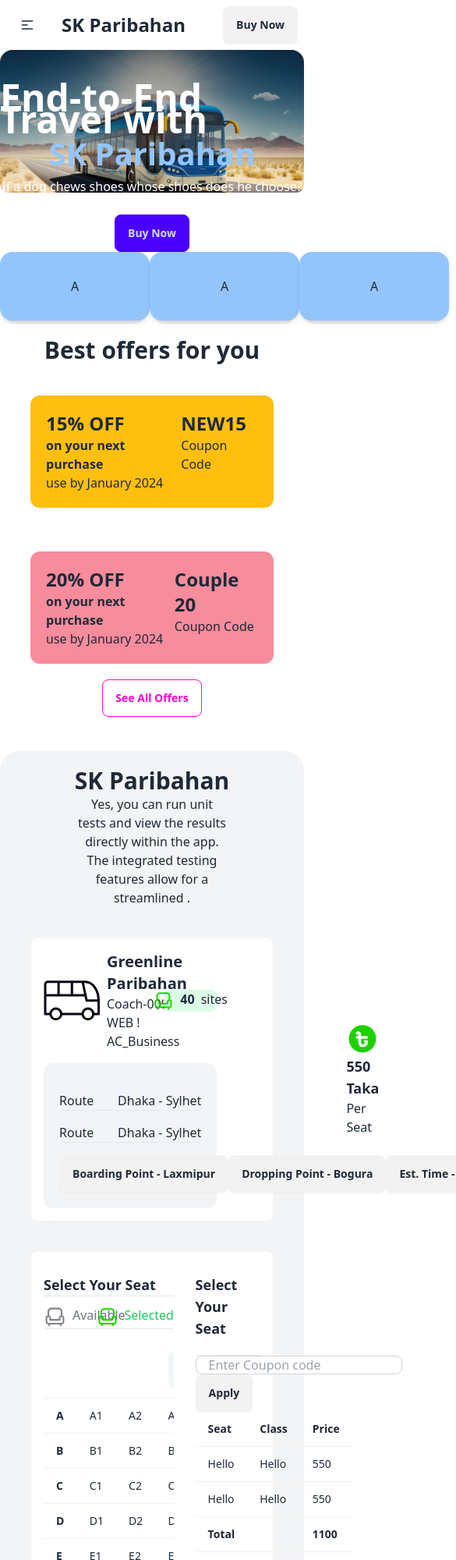
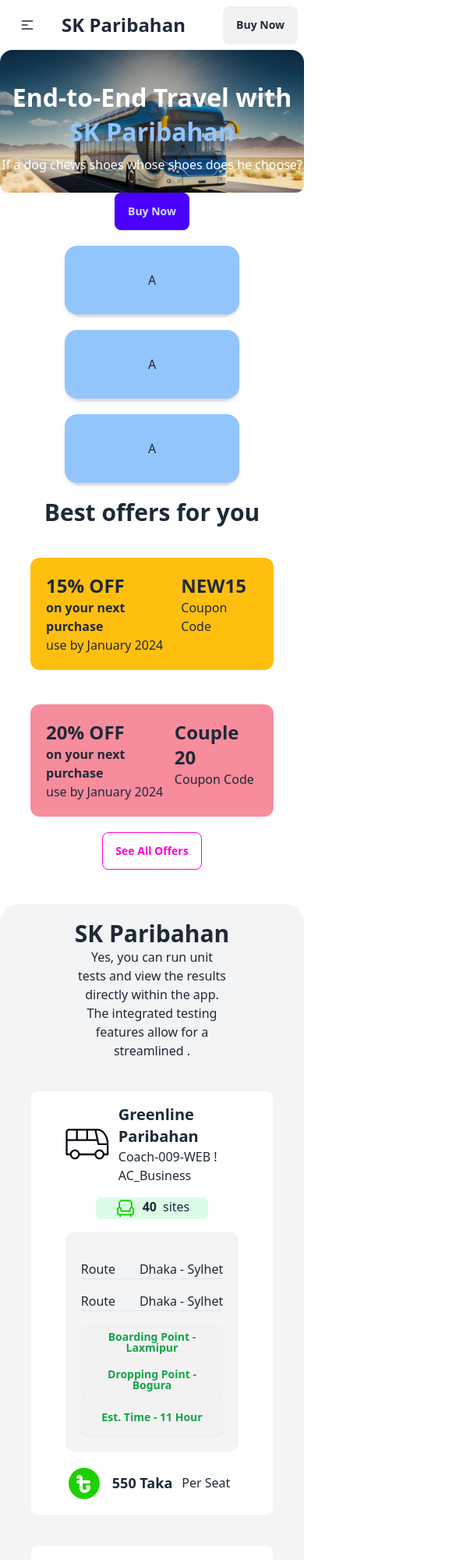
Before and after one commit to Sharafat78670/sk-paribahan, a plain HTML site: page index.html in a window 390 px wide. Shown: the top 2000 px of the page at 78% size, 585 px wide, since content can reach past the window. Drawn offline with nearby package versions, Linux system fonts and the light colour scheme.

Commit message:
Edit Mobile responsive

```diff
--- a/index.html
+++ b/index.html
@@ -52,7 +52,8 @@
           </ul>
         </div>
         <div class="navbar-end">
-          <a class="btn">Buy Now</a>
+          <a class="btn" href="#buy-now">Buy Now</a>
+
         </div>
       </div>
     </nav>
@@ -61,35 +62,35 @@
     <div class="card w-full ">
       <figure><img src="img/Rectangle 3.png" /></figure>
       <div class="mt-[-35%] lg:mt-[-25%] text-white ">
-        <h2 class="card-title justify-center text-[3rem] font-extrabold">End-to-End Travel with </h2>
-        <h2 class="card-title justify-center text-[2.5rem] mt-4 font-extrabold text-blue-300">SK Paribahan </h2>
+        <h2 class="card-title justify-center text-[2rem] lg:text-[3rem] font-extrabold">End-to-End Travel with </h2>
+        <h2 class="card-title justify-center text-[2rem] lg:text-[2.5rem] mt-4 font-extrabold text-blue-300">SK Paribahan </h2>
         <p class="card-actions justify-center mt-4">If a dog chews shoes whose shoes does he choose?</p>
         <div class="card-actions justify-center mt-6">
           <button class="btn btn-primary">Buy Now</button>
         </div>
       </div>
-      <div class="flex justify-evenly items-center lg:mt-16 ">
+      <div class="flex justify-evenly flex-col lg:flex-row items-center lg:mt-16 gap-5 mt-5">
         <div class="stack">
-          <div class="text-center shadow-md w-48 card bg-blue-300">
+          <div class="text-center shadow-md w-56 lg:w-48 card bg-blue-300">
             <div class="card-body">A</div>
           </div>
-          <div class="text-center shadow w-48 card bg-base-200">
+          <div class="text-center shadow w-56 lg:w-48 card bg-base-200">
             <div class="card-body">B</div>
           </div>
         </div>
         <div class="stack">
-          <div class="text-center shadow-md w-48 card bg-blue-300">
+          <div class="text-center shadow-md w-56 lg:w-48 card bg-blue-300">
             <div class="card-body">A</div>
           </div>
-          <div class="text-center shadow w-48 card bg-base-200">
+          <div class="text-center shadow w-56 lg:w-48 card bg-base-200">
             <div class="card-body">B</div>
           </div>
         </div>
         <div class="stack">
-          <div class="text-center shadow-md w-48 card bg-blue-300">
+          <div class="text-center shadow-md w-56 lg:w-48 card bg-blue-300">
             <div class="card-body">A</div>
           </div>
-          <div class="text-center shadow w-48 card bg-base-200">
+          <div class="text-center shadow w-56 lg:w-48 card bg-base-200">
             <div class="card-body">B</div>
           </div>
         </div>
@@ -102,7 +103,7 @@
     <section>
       <div class="flex flex-col ">
         <h2 class="text-3xl font-extrabold text-center mt-5 ">Best offers for you</h2>
-        <div class="flex justify-center gap-4 items-center flex-col lg:flex-row">
+        <div class="flex justify-center gap-1 lg:gap-4 items-center flex-col lg:flex-row">
           <div class="bg-[#FFBF0F] rounded-xl flex justify-around w-[80%] lg:w-[40%] p-5 mt-10">
             <div>
               <h2 class="text-2xl font-bold">15% OFF</h2>
@@ -131,22 +132,22 @@
         </div>
       </div>
     </section>
-    <section>
-      <div class="bg-gray-100 rounded-t-3xl mt-6">
+    <section id="buy-now">
+      <div class="bg-gray-100 rounded-t-3xl mt-6 pb-10">
         <h2 class="text-center text-3xl font-extrabold pt-5">SK Paribahan</h2>
         <p class="text-center w-[50%] ml-auto mr-auto">Yes, you can run unit tests and view the results directly within the app. The integrated testing features allow for a streamlined .</p>
 
-        <div class="bg-white rounded-lg m-10 p-4 flex justify-between items-center gap-4">
+        <div class="bg-white rounded-lg m-10 p-4 flex flex-col lg:flex-row justify-between items-center gap-4">
           <div class="w-[80%]">
-            <div class="flex justify-between items-center">
-              <div class="flex justify-start gap-2">
-                <img src="img/bus-logo.svg" alt="">
+            <div class="flex justify-between flex-col lg:flex-row items-center gap-4 ">
+              <div class="flex justify-between lg:justify-start gap-3">
+                <img class="w-14 lg:w-20" src="img/bus-logo.svg" alt="">
                 <div>
                   <h2 class="text-xl font-bold">Greenline Paribahan</h2>
                   <p>Coach-009-WEB ! AC_Business</p>
                 </div>
               </div>
-              <div class="flex justify-center gap-2 bg-green-100 rounded-lg w-24 h-7 ">
+              <div class="flex justify-center gap-2 bg-green-100 rounded-lg w-36 h-7 ">
                 <img src="img/seat-green.svg" alt="">
                 <p class="font-bold">40</p>
                 <p>sites</p>
@@ -163,22 +164,22 @@
                 <p>Dhaka - Sylhet</p>
               </div>
               <hr>
-              <div class="flex justify-evenly mt-4">
-                <button class="btn">Boarding Point - Laxmipur</button>
-                <button class="btn">Dropping Point - Bogura</button>
-                <button class="btn">Est. Time - 11 Hour</button>
+              <div class="flex justify-evenly mt-4 flex-col lg:flex-row ">
+                <button class="btn font-bold text-green-600">Boarding Point - Laxmipur</button>
+                <button class="btn font-bold text-green-600">Dropping Point - Bogura</button>
+                <button class="btn font-bold text-green-600">Est. Time - 11 Hour</button>
               </div>
             </div>
           </div>
-          <div class="w-[20%] ml-[150px] ">
+          <div class="w-[80%] lg:w-[20%] flex flex-row lg:flex-col items-center gap-3  lg:ml-[80px] ">
             <img src="img/taka.svg" alt="">
             <h2 class="text-lg font-bold">550 Taka</h2>
             <p>Per Seat</p>
           </div>
         </div>
         <!-- Set section -->
-        <div class="bg-white rounded-lg m-10 p-4 flex justify-between  gap-4 ">
-          <div class="w-[60%]">
+        <div class="bg-white rounded-lg m-10  p-4 flex justify-between  gap-4  flex-col lg:flex-row">
+          <div class="w-[90%] lg:w-[60%]">
             <h2 class="text-lg font-bold mt-3">Select Your Seat</h2>
             <hr>
             <div class="flex justify-between mt-3">
@@ -193,77 +194,38 @@
             </div>
             <hr>
 
-            <div class="flex justify-center gap-5">
-              <div class="overflow-x-auto  text-center">
-                <table class="table">
-                  <tbody>
-                    <!-- row 1 -->
-                    <tr>
-                      <th></th>
-                      <td></td>
-                      <td></td>
-                      <td>
-                        <div class="w-20 px-6 py-2 rounded-lg bg-slate-100 mt-4">
-                          <img src="img/tabler-icon-steering-wheel.svg" alt="">
-                        </div>
-                      </td>
-                    </tr>
-                    <tr>
-                      <th>A</th>
-                      <td>A1</td>
-                      <td>A2</td>
-                      <td>A3</td>
-                    </tr>
-                    <!-- row 2 -->
-                    <tr>
-                      <th>B</th>
-                      <td>B1</td>
-                      <td>B2</td>
-                      <td>B3</td>
-                    </tr>
-                    <!-- row 3 -->
-                    <tr>
-                      <th>C</th>
-                      <td>C1</td>
-                      <td>C2</td>
-                      <td>C3</td>
-                    </tr>
-                    <tr>
-                      <th>D</th>
-                      <td>D1</td>
-                      <td>D2</td>
-                      <td>D3</td>
-                    </tr>
-                    <tr>
-                      <th>E</th>
-                      <td>E1</td>
-                      <td>E2</td>
-                      <td>E3</td>
-                    </tr>
-                    <tr>
-                      <th>F</th>
-                      <td>F1</td>
-                      <td>F2</td>
-                      <td>F3</td>
-                    </tr>
-                    <tr>
-                      <th>G</th>
-                      <td>G1</td>
-                      <td>G2</td>
-                      <td>G3</td>
-                    </tr>
-                    <tr>
-                      <th>H</th>
-                      <td>H1</td>
-                      <td>H2</td>
-                      <td>H3</td>
-                    </tr>
-                  </tbody>
-                </table>
+            <div class="">
+              <div class="grid grid-cols-4 gap-4 mt-5" onclick="seatBus()">
+              <div class="col-span-4 ml-[80%] p-3 bg-gray-100 rounded-lg"><img src="img/tabler-icon-steering-wheel.svg" alt=""></div>
+              <div  class="seat-design1">A</div>
+              <div id="A1" class="seat-design">A1</div>
+              <div id="A2" class="seat-design">A2</div>
+              <div id="A3" class="seat-design">A3</div>
+              <div class="seat-design1">B</div>
+              <div id="B1" class="seat-design">B1</div>
+              <div id="B2" class="seat-design">B2</div>
+              <div id="B3" class="seat-design">B3</div>
+              <div  class="seat-design1">C</div>
+              <div id="C1" class="seat-design">C1</div>
+              <div id="C2" class="seat-design">C2</div>
+              <div id="C3" class="seat-design">C3</div>
+              <div  class="seat-design1">D</div>
+              <div id="D1" class="seat-design">D1</div>
+              <div id="D2" class="seat-design">D2</div>
+              <div id="D3" class="seat-design">D3</div>
+              <div  class="seat-design1">E</div>
+              <div id="E1" class="seat-design">E1</div>
+              <div id="E2" class="seat-design">E2</div>
+              <div id="E3" class="seat-design">E3</div>
+              <div  class="seat-design1">F</div>
+              <div id="F1" class="seat-design">F1</div>
+              <div id="F2" class="seat-design">F2</div>
+              <div id="F3" class="seat-design">F3</div>
+
               </div>
             </div>
           </div>
-          <div class="w-[30%] ">
+          <div class="mt-10 lg:mt-2 w-[90%] lg:w-[30%] border-t-2 border-blue-700 lg:border-t-0">
             <h2 class="text-lg font-bold mt-3 mb-5">Select Your Seat</h2>
             <hr>
             <div>
@@ -288,13 +250,13 @@
                   <td></td>
                   <th>1100</th>
                 </tr>
-                <tr>
+                </table>
                   <label class="input input-bordered  gap-2">
                     <input type="text"  placeholder="Enter Coupon code" />
                   </label>
                   <input class="btn" type="button" value="Apply">
-                </tr>
-              </table>
+
+
              <div class="mt-5">
               Passenger Name* : <br>
               <label class="input input-bordered flex items-center gap-2">
--- /dev/null
+++ b/js/busTicket.js
@@ -0,0 +1,3 @@
+function seatBus() {
+
+}
--- a/style.css
+++ b/style.css
@@ -0,0 +1,15 @@
+.seat-design{
+    /* width: 20px;
+    height: 10px; */
+    padding: 20px;
+    background-color: gray;
+    border-radius: 5px;
+    text-align: center;
+    color: white;
+}
+.seat-design1{
+    font-size: medium;
+    font-weight: bold;
+    padding: 20px;
+    text-align: center;
+}
```
